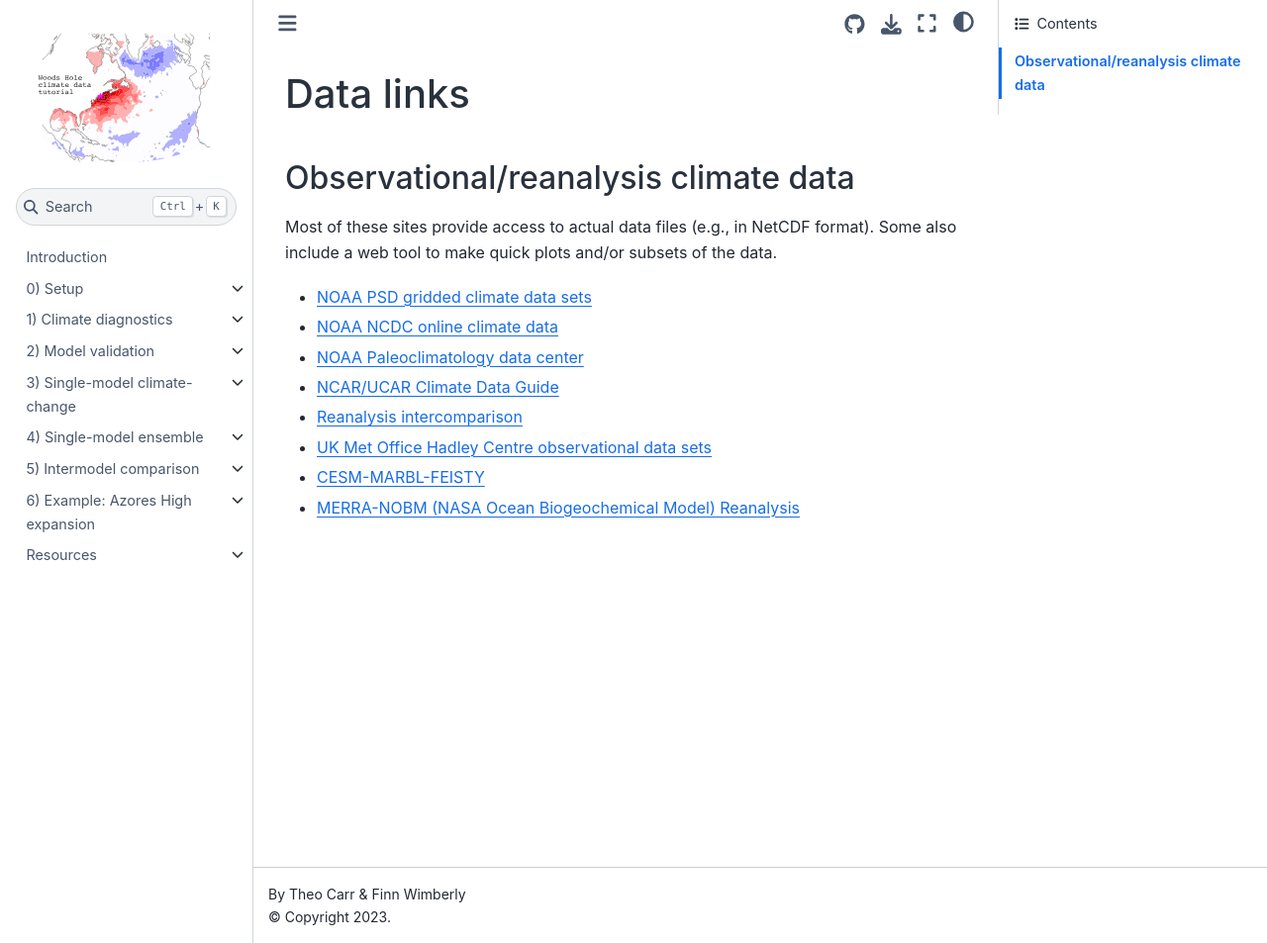
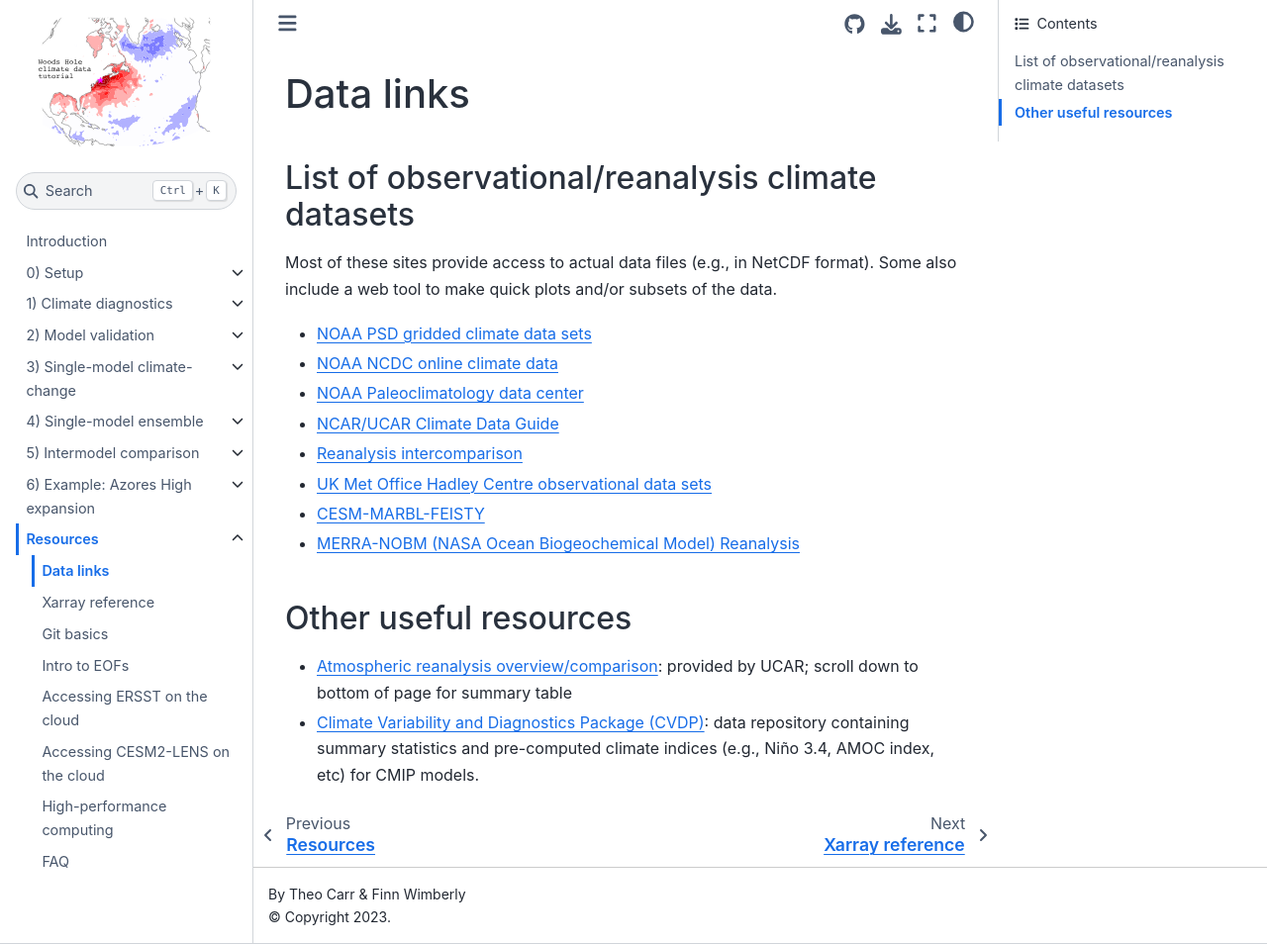
Before and after one commit to ktcarr/whoi-climate-tutorial_2025, a Jupyter Book: the page built from docs/pages/resources/data-links.md, in a window 1280 px wide and 954 px high. Shown: the whole window at 99% size. Built offline with Jupyter Book 1.0.4 settings and Sphinx 7.4.7 and the Sphinx Book theme 1.1.4, drawn with Linux system fonts in a browser that asks for light colours.

Commit message:
update data links

```diff
--- a/docs/_toc.yml
+++ b/docs/_toc.yml
@@ -45,10 +45,11 @@
   - file: pages/examples/azores_analysis.ipynb
 - file: pages/resources/resources
   sections:
-  - file: pages/resources/FAQ
+  - file: pages/resources/data-links.md
   - file: pages/resources/xarray_reference
   - file: pages/resources/git_basics
-#   - file: pages/resources/eofs.ipynb
+  - file: pages/resources/eofs.ipynb
   - file: pages/resources/ersst_cloud.ipynb
   - file: pages/resources/cesm_cloud.ipynb
   - file: pages/resources/setup_hpc.md
+  - file: pages/resources/FAQ
--- a/docs/pages/resources/data-links.md
+++ b/docs/pages/resources/data-links.md
@@ -1,6 +1,6 @@
 # Data links
 
-## Observational/reanalysis climate data
+## List of observational/reanalysis climate datasets
 Most of these sites provide access to actual data files (e.g., in NetCDF format). Some also include a web tool to make quick plots and/or subsets of the data.
 
 - [NOAA PSD gridded climate data sets](http://www.esrl.noaa.gov/psd/data/gridded/)
@@ -11,3 +11,7 @@
 - [UK Met Office Hadley Centre observational data sets](https://www.metoffice.gov.uk/hadobs/)
 - [CESM-MARBL-FEISTY](https://app.globus.org/file-manager?origin_id=6b1c030c-af71-4336-b083-8c179f843567&origin_path=%2F)
 - [MERRA-NOBM (NASA Ocean Biogeochemical Model) Reanalysis](https://gmao.gsfc.nasa.gov/reanalysis/MERRA-NOBM/data/)
+
+## Other useful resources
+- [Atmospheric reanalysis overview/comparison](https://climatedataguide.ucar.edu/climate-data/atmospheric-reanalysis-overview-comparison-tables#Summary-of-atmospheric-reanalysis-products): provided by UCAR; scroll down to bottom of page for summary table
+- [Climate Variability and Diagnostics Package (CVDP)](https://www.cesm.ucar.edu/projects/cvdp/data-repository): data repository containing summary statistics and pre-computed climate indices (e.g., Niño 3.4, AMOC index, etc) for CMIP models.
```
